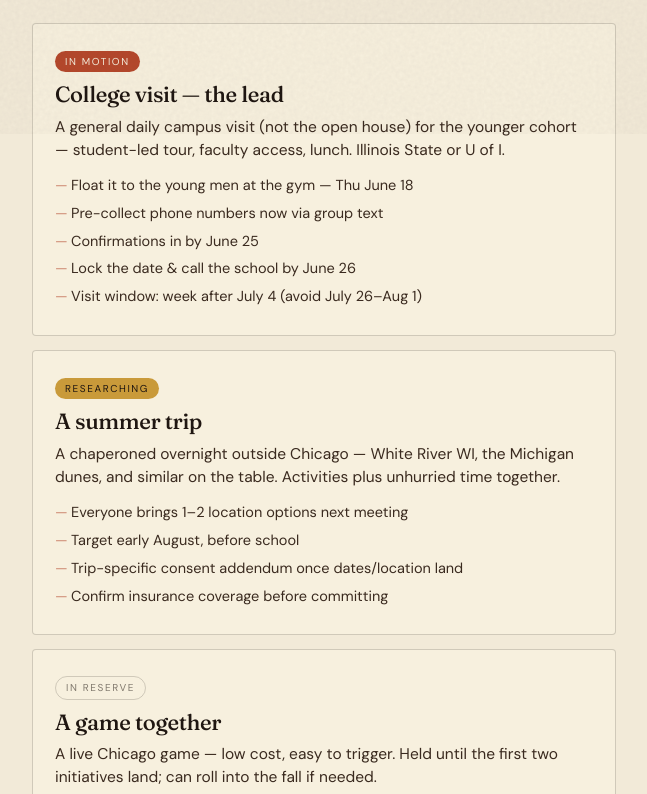
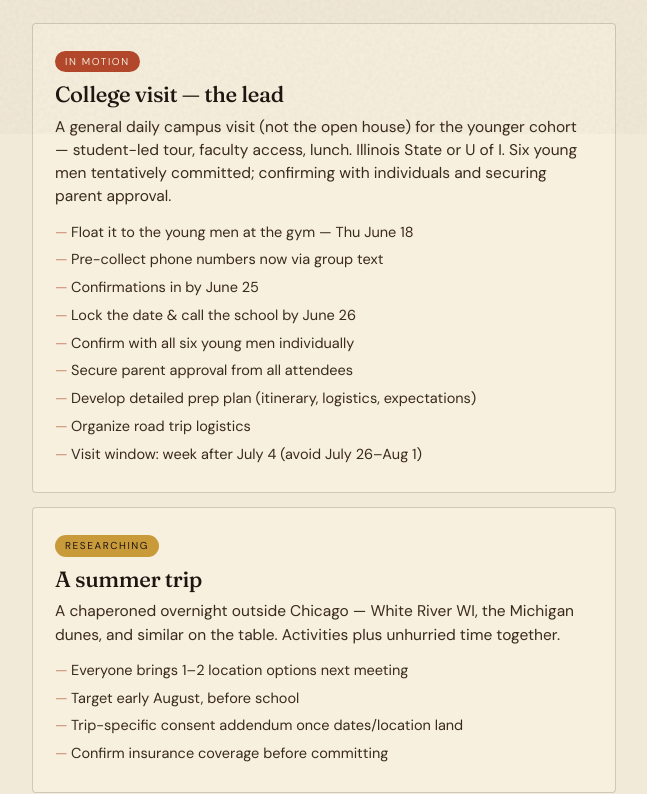
Before and after one commit to la-familia-scholarship/la-familia-scholarship.github.io, a plain HTML site: page plan.html in a window 1280 px wide. Shown: the part 666-1460 px from the top of the page, without its empty margins (316-963 px from the left). Drawn offline with Linux system fonts and the light colour scheme.

Commit message:
Update plan page: college visit with 6 tentative attendees, prep plan requirements, and domain/communications info

```diff
--- a/plan.html
+++ b/plan.html
@@ -991,12 +991,16 @@
       <div class="card reveal">
         <span class="status now">In motion</span>
         <h3>College visit &mdash; the lead</h3>
-        <p>A general daily campus visit (not the open house) for the younger cohort — student-led tour, faculty access, lunch. Illinois State or U of I.</p>
+        <p>A general daily campus visit (not the open house) for the younger cohort — student-led tour, faculty access, lunch. Illinois State or U of I. Six young men tentatively committed; confirming with individuals and securing parent approval.</p>
         <ul class="next-list">
           <li>Float it to the young men at the gym &mdash; Thu June 18</li>
           <li>Pre-collect phone numbers now via group text</li>
           <li>Confirmations in by June 25</li>
           <li>Lock the date &amp; call the school by June 26</li>
+          <li>Confirm with all six young men individually</li>
+          <li>Secure parent approval from all attendees</li>
+          <li>Develop detailed prep plan (itinerary, logistics, expectations)</li>
+          <li>Organize road trip logistics</li>
           <li>Visit window: week after July 4 (avoid July 26&ndash;Aug 1)</li>
         </ul>
       </div>
@@ -1041,6 +1045,12 @@
       <li>Route all funds through the LLC account; keep receipts</li>
       <li>Gift-acknowledgment process live; decide on retroactive gifts</li>
       <li>501(c)(3) groundwork after the summer (meet Tammy)</li>
+    </ul>
+
+    <div class="group-label reveal" style="margin-top:36px;">Domain &amp; communications</div>
+    <ul class="next-list reveal">
+      <li>Domain registered: lafamilia.community</li>
+      <li>First email account created: mario.ramos@lafamilia.community</li>
     </ul>
 
     <div class="group-label reveal" style="margin-top:36px;">Donation site</div>
```
